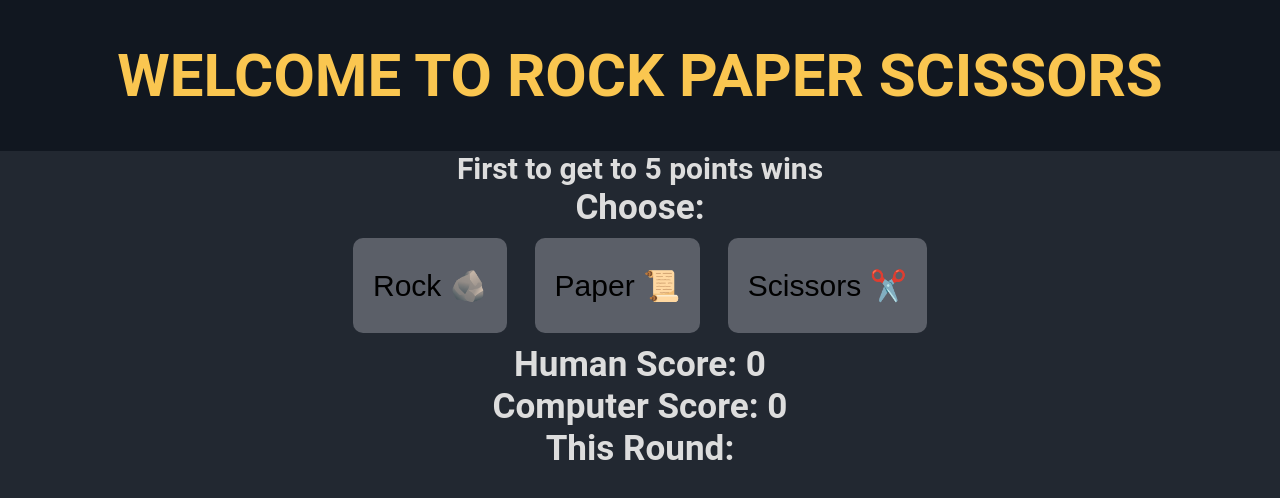
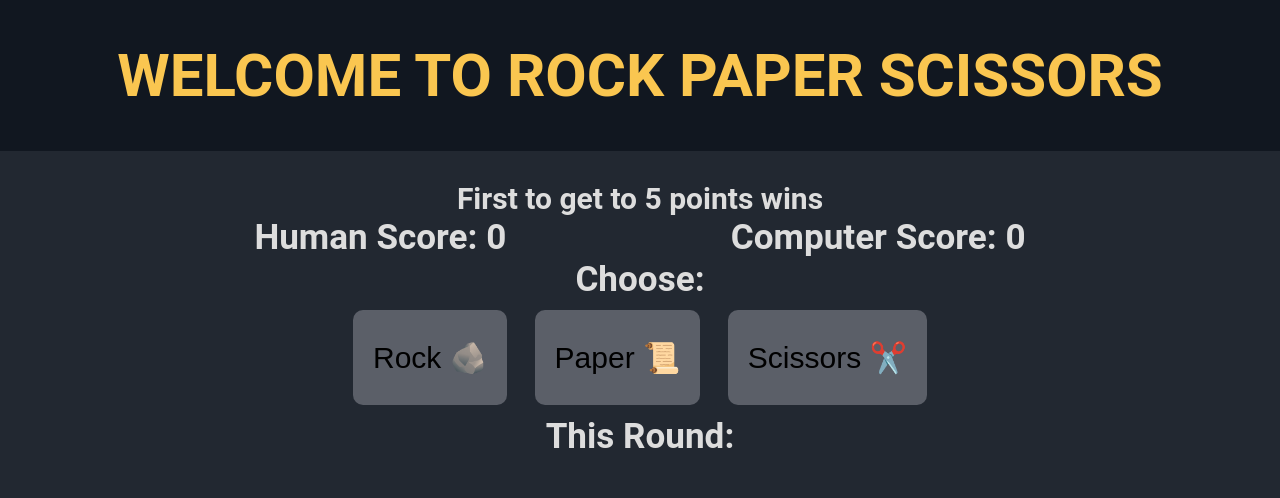
Before and after one commit to AnwarMadani/rock-paper-scissors, a plain HTML site: page index.html in a window 1280 px wide. Drawn offline with Linux system fonts and the light colour scheme.

Commit message:
fix score style

```diff
--- a/index.html
+++ b/index.html
@@ -11,17 +11,19 @@
     <header>
         <h1>WELCOME TO ROCK PAPER SCISSORS</h1>
     </header>
-    <h4>First to get to 5 points wins</h4>
-    <h3>Choose:</h3>
-    <button class="rock">Rock 🪨</button>
-    <button class="paper">Paper 📜</button>
-    <button class="scissors">Scissors ✂️</button>
-    <div class="score">
-        <h3>Human Score: <span class="human-score">0</span></h3>
-        <h3>Computer Score: <span class="computer-score">0</span></h3>
+    <main>
+        <h4>First to get to 5 points wins</h4>
+        <div class="score">
+            <h3>Human Score: <span class="human-score">0</span></h3>
+            <h3>Computer Score: <span class="computer-score">0</span></h3>
+        </div>
+        <h3>Choose:</h3>
+        <button class="rock">Rock 🪨</button>
+        <button class="paper">Paper 📜</button>
+        <button class="scissors">Scissors ✂️</button>
         <div class="round">
             <h3>This Round: </h3>
         </div>
-    </div>
+    </main>
 </body>
 </html>
--- a/styles.css
+++ b/styles.css
@@ -33,3 +33,12 @@ button {
 button:hover{
     background-color: #4a4f57;
 }
+
+main{
+    padding: 30px;
+}
+
+.score{
+    display: flex;
+    justify-content: space-evenly;
+}
```
